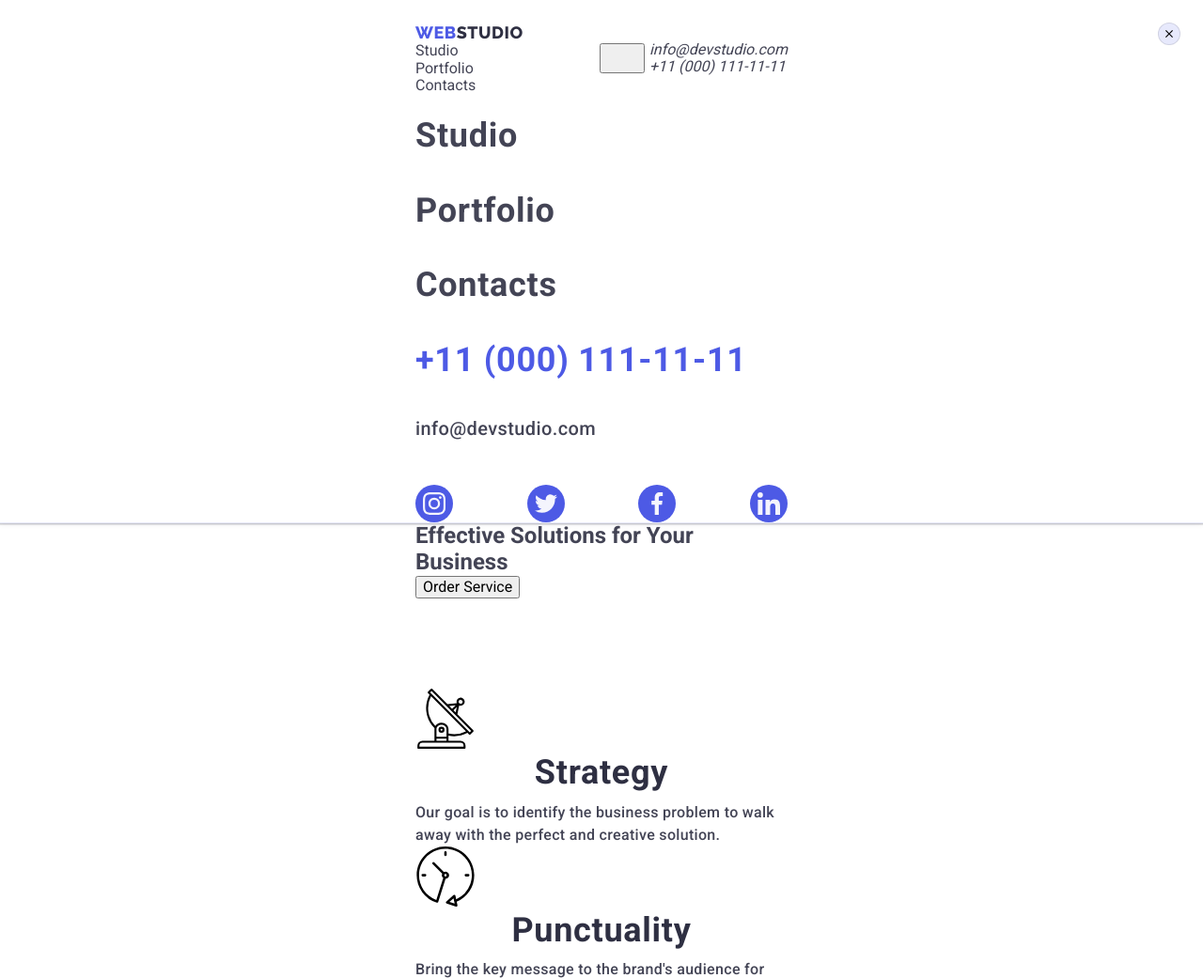
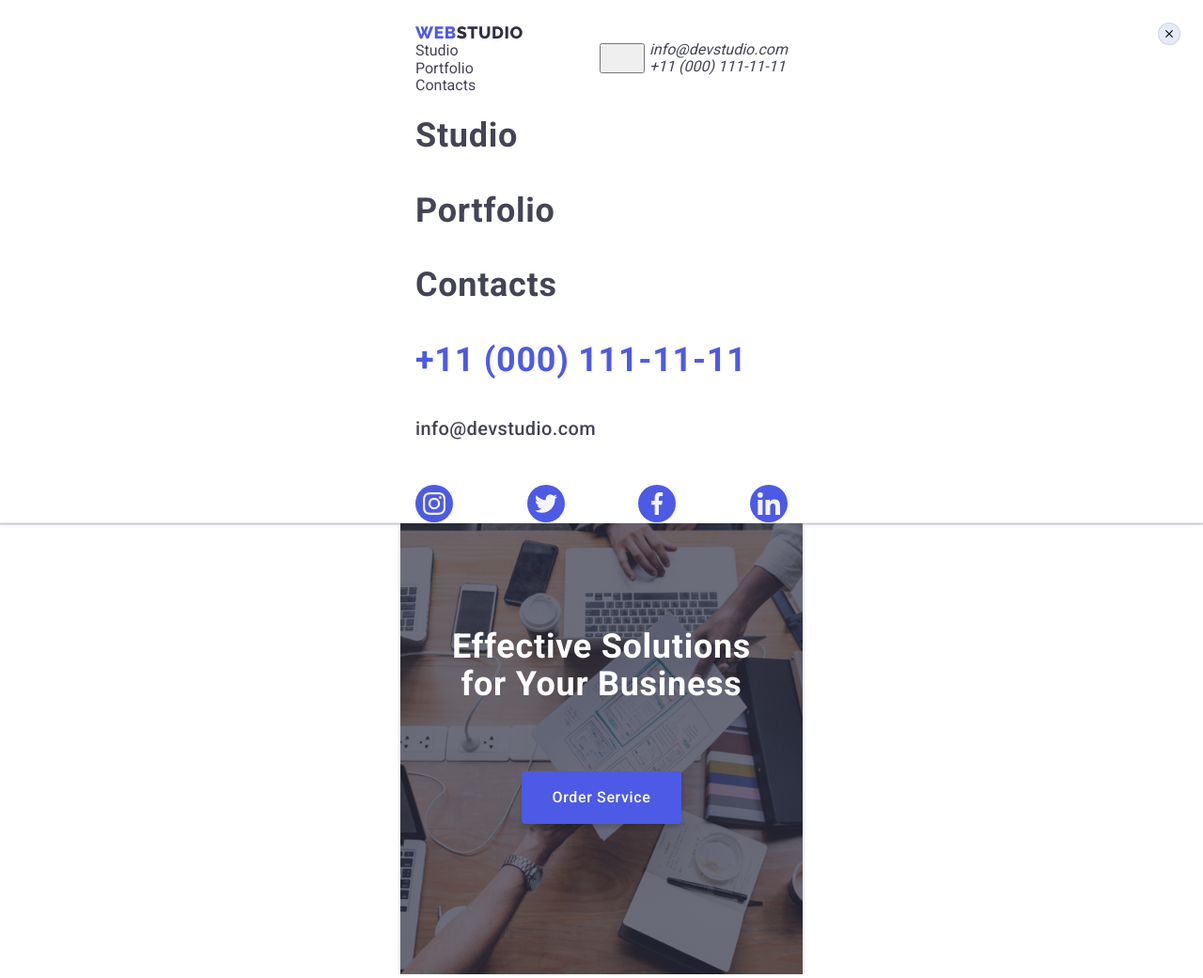
Before and after one commit to igorivnaolga/goit-markup-hw-06, a plain HTML site: page index.html in a window 1280 px wide. Shown: the top 1041 px of the page at 94% size. Drawn offline with nearby package versions, Linux system fonts and the light colour scheme; a script that the page names is missing.

Commit message:
add adaptive hero

```diff
--- a/css/adaptive-styles.css
+++ b/css/adaptive-styles.css
@@ -41,6 +41,23 @@ body {
 .link {
   text-decoration: none;
   color: var(--primary-text-color);
+}
+.btn {
+  cursor: pointer;
+  font-family: 'Roboto', sans-serif;
+  font-weight: 500;
+  font-size: 16px;
+  line-height: 1.5;
+  letter-spacing: 0.04em;
+  border-radius: 4px;
+  border: none;
+  background-color: var(--brand-color);
+  color: var(--background-color);
+  transition: background-color var(--transition-dur-func);
+}
+.btn:hover,
+.btn:focus {
+  background-color: var(--pressed-color);
 }
 
 .container {
@@ -275,3 +292,99 @@ body {
     stroke: #2e2f42;
   }
 }
+/* Hero */
+
+.hero {
+  margin-right: auto;
+  margin-left: auto;
+  max-width: 428px;
+  padding-top: 112px;
+  padding-bottom: 112px;
+  background: rgba(46, 47, 66, 0.7);
+  background-repeat: no-repeat;
+  background-position: center;
+  background-image: linear-gradient(
+      rgba(46, 47, 66, 0.7),
+      rgba(46, 47, 66, 0.7)
+    ),
+    url(../images/hero/bg-mobile.jpg);
+  background-size: cover;
+  box-shadow: 0px 4px 4px rgba(0, 0, 0, 0.25);
+}
+
+@media screen and (min-device-pixel-ratio: 2) and (max-width: 767px),
+  screen and (min-resolution: 192dpi) and (max-width: 767px),
+  screen and (min-resolution: 2dppx) and (max-width: 767px) {
+  .hero {
+    background-image: linear-gradient(
+        rgba(46, 47, 66, 0.7),
+        rgba(46, 47, 66, 0.7)
+      ),
+      url('../images/hero/bg-mobile@2x.jpg');
+  }
+}
+
+@media screen and (min-width: 768px) {
+  .hero {
+    background-image: linear-gradient(
+        rgba(46, 47, 66, 0.7),
+        rgba(46, 47, 66, 0.7)
+      ),
+      url('../images/hero/bg-tablet.jpg');
+  }
+}
+@media screen and (min-device-pixel-ratio: 2) and (min-width: 768px),
+  screen and (min-resolution: 192dpi) and (min-width: 768px),
+  screen and (min-resolution: 2dppx) and (min-width: 768px) {
+  .hero {
+    background-image: linear-gradient(
+        rgba(46, 47, 66, 0.7),
+        rgba(46, 47, 66, 0.7)
+      ),
+      url('../images/hero/bg-tablet@2x.jpg');
+  }
+}
+
+@media screen and (min-width: 1158px) {
+  .hero {
+    background-image: linear-gradient(
+        rgba(46, 47, 66, 0.7),
+        rgba(46, 47, 66, 0.7)
+      ),
+      url('../images/hero/bg-desktop.jpg');
+  }
+}
+@media screen and (min-device-pixel-ratio: 2) and (min-width: 1158px),
+  screen and (min-resolution: 192dpi) and (min-width: 1158px),
+  screen and (min-resolution: 2dppx) and (min-width: 1158px) {
+  .hero {
+    background-image: linear-gradient(
+        rgba(46, 47, 66, 0.7),
+        rgba(46, 47, 66, 0.7)
+      ),
+      url('../images/hero/bg-desktop@2x.jpg');
+  }
+}
+
+.hero-header {
+  max-width: 320px;
+  margin-bottom: 72px;
+  margin-right: auto;
+  margin-left: auto;
+  font-weight: 700;
+  font-size: 36px;
+  line-height: 1.11;
+  text-align: center;
+  letter-spacing: 0.02em;
+  color: var(--background-color);
+}
+
+.service-btn {
+  display: block;
+  margin: 0 auto;
+  margin-bottom: 48px;
+  padding: 16px 32px;
+  min-width: 169px;
+  height: 56px;
+  box-shadow: 0px 4px 4px rgba(0, 0, 0, 0.15);
+}
--- a/index.html
+++ b/index.html
@@ -158,7 +158,7 @@
       </section>
       <!-- HERO / -->
       <!-- Section 2 -->
-      <section class="work-vision section">
+      <!-- <section class="work-vision section">
         <div class="container">
           <h2 class="section-header visually-hidden">Our vision</h2>
           <ul class="work list">
@@ -212,10 +212,10 @@
             </li>
           </ul>
         </div>
-      </section>
+      </section> -->
       <!-- Section 2 / -->
       <!-- Section 3 -->
-      <section class="work-images section">
+      <!-- <section class="work-images section">
         <div class="container">
           <h2 class="section-header">What are we doing</h2>
           <ul class="list work-images-list">
@@ -260,10 +260,10 @@
             </li>
           </ul>
         </div>
-      </section>
+      </section> -->
       <!-- Section 3 / -->
       <!-- Section 4 -->
-      <section class="team section">
+      <!-- <section class="team section">
         <div class="container">
           <h2 class="section-header">Our Team</h2>
           <ul class="list team-list">
@@ -447,10 +447,10 @@
             </li>
           </ul>
         </div>
-      </section>
+      </section> -->
       <!-- Section 4 /-->
       <!-- Section 5 Customers -->
-      <section class="section section-customers">
+      <!-- <section class="section section-customers">
         <div class="container">
           <h2 class="section-header">Customers</h2>
           <ul class="customers-list list">
@@ -498,11 +498,11 @@
             </li>
           </ul>
         </div>
-      </section>
+      </section> -->
       <!-- Section 5 / -->
     </main>
     <!-- FOOTER -->
-    <footer class="footer">
+    <!-- <footer class="footer">
       <div class="container container-footer">
         <div class="footer-wrapper">
           <a class="logo link logo-footer" href="./index.html"
@@ -588,10 +588,10 @@
           </form>
         </div>
       </div>
-    </footer>
+    </footer> -->
     <!-- FOOTER / -->
     <!-- *******MODAL******** -->
-    <div class="backdrop is-hidden" data-modal>
+    <!-- <div class="backdrop is-hidden" data-modal>
       <div class="modal">
         <button type="button" class="modal-close-btn" data-modal-close>
           <svg class="modal-close-btn-icon" width="8" height="8">
@@ -691,7 +691,7 @@
           </button>
         </form>
       </div>
-    </div>
+    </div> -->
     <script src="./js/mobile-menu.js"></script>
     <script src="./js/modal.js"></script>
   </body>
```
